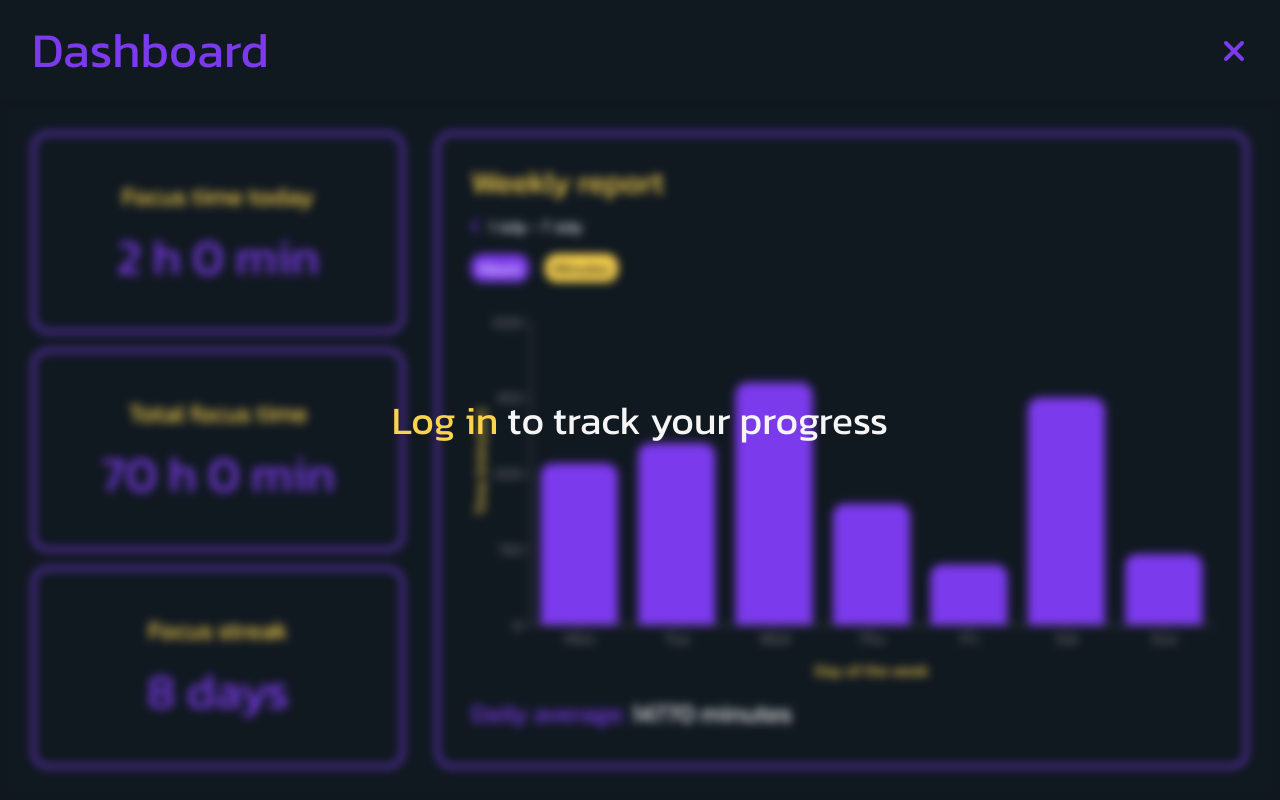
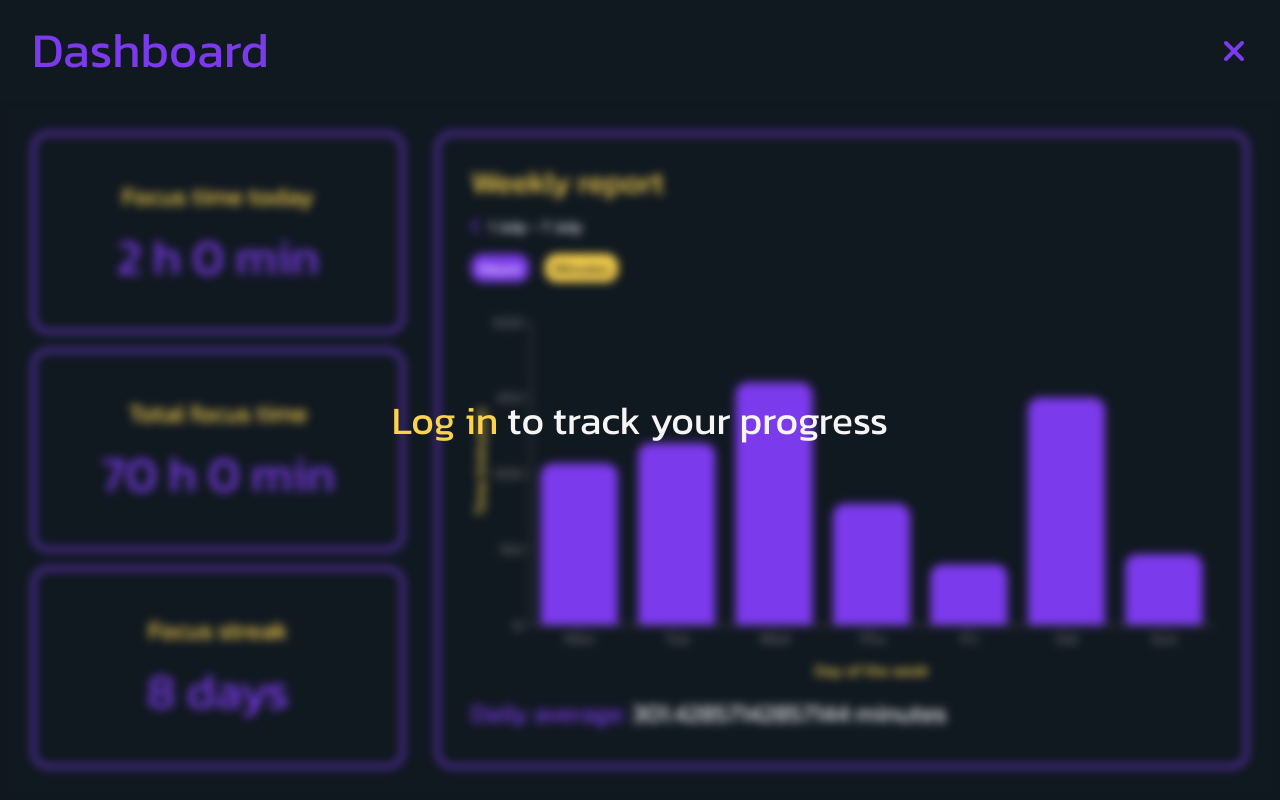
Before and after one commit to dlywlotus/pomodoco, a React (Create React App) app: page / in a window 1280 px wide. Both pictures are taken after a click on the button "Dashboard". Built offline with nearby package versions, Linux system fonts and the light colour scheme.

Commit message:
fixed daily average bug

```diff
--- a/src/components/Chart.tsx
+++ b/src/components/Chart.tsx
@@ -37,7 +37,7 @@ export default function Chart({ currentWeek, prevWeek }: props) {
   });
 
   const dailyAverage =
-    (Math.round(data.reduce((acc, cur) => acc + cur.time, 0) * 10) / 10) * 7;
+    Math.round(data.reduce((acc, cur) => acc + cur.time, 0) * 10) / 70;
 
   const yAxisLabel = `Time (${unitOfTime === "hours" ? "hours" : "minutes"})`;
 
```
